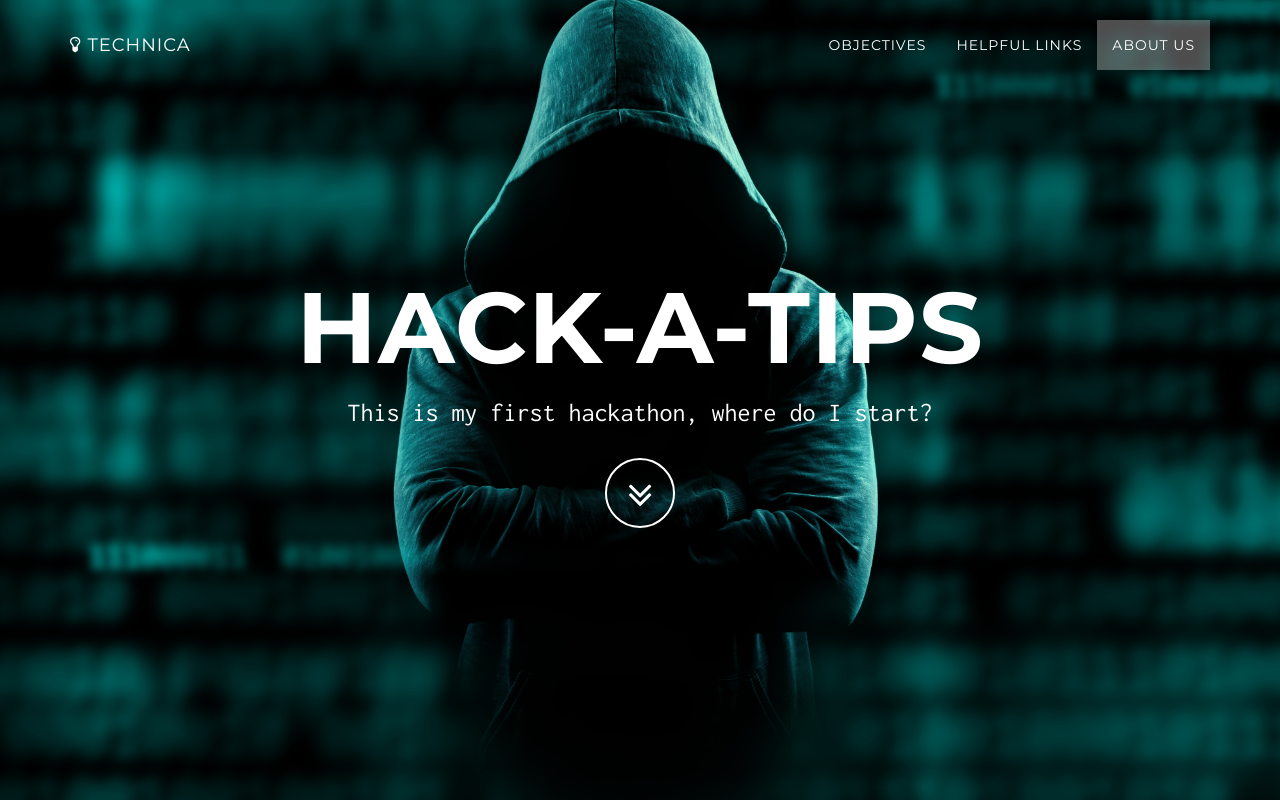
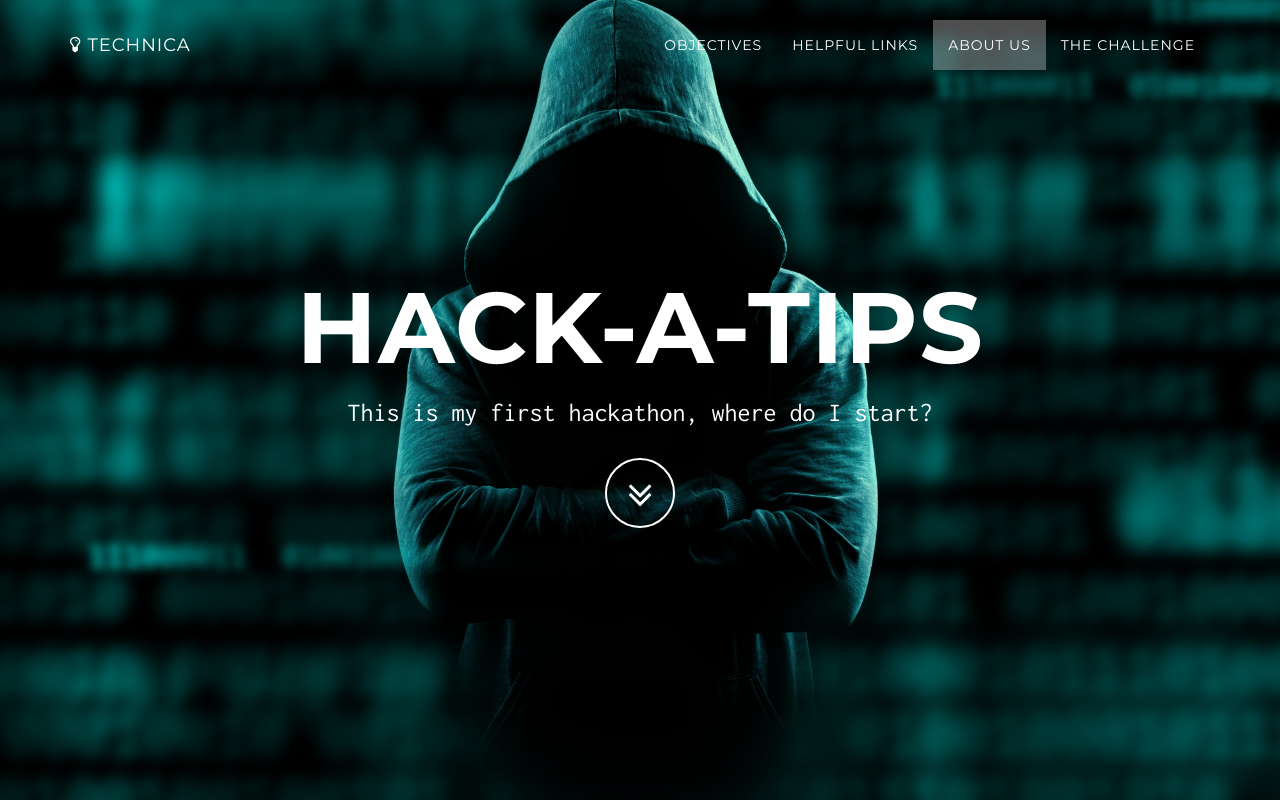
Before and after one commit to augustaByron/Hackatips, a plain HTML site: page index.html in a window 1280 px wide. Shown: the top 800 px of the page. Drawn offline with nearby package versions, Linux system fonts and the light colour scheme.

Commit message:
Update index.html

```diff
--- a/index.html
+++ b/index.html
@@ -60,6 +60,7 @@
     			<li><a class="page-scroll" href="#about">Objectives</a></li>
     			<li><a class="page-scroll" href="#secret-weapon">Helpful Links</a></li>
     			<li><a class="page-scroll" href="#aboutUs">About Us</a></li>
+			<li><a class="page-scroll" href="#theChallenge"> The Challenge</a></li>
     		</ul>
     	</div>
     	<!-- /.navbar-collapse -->
```
